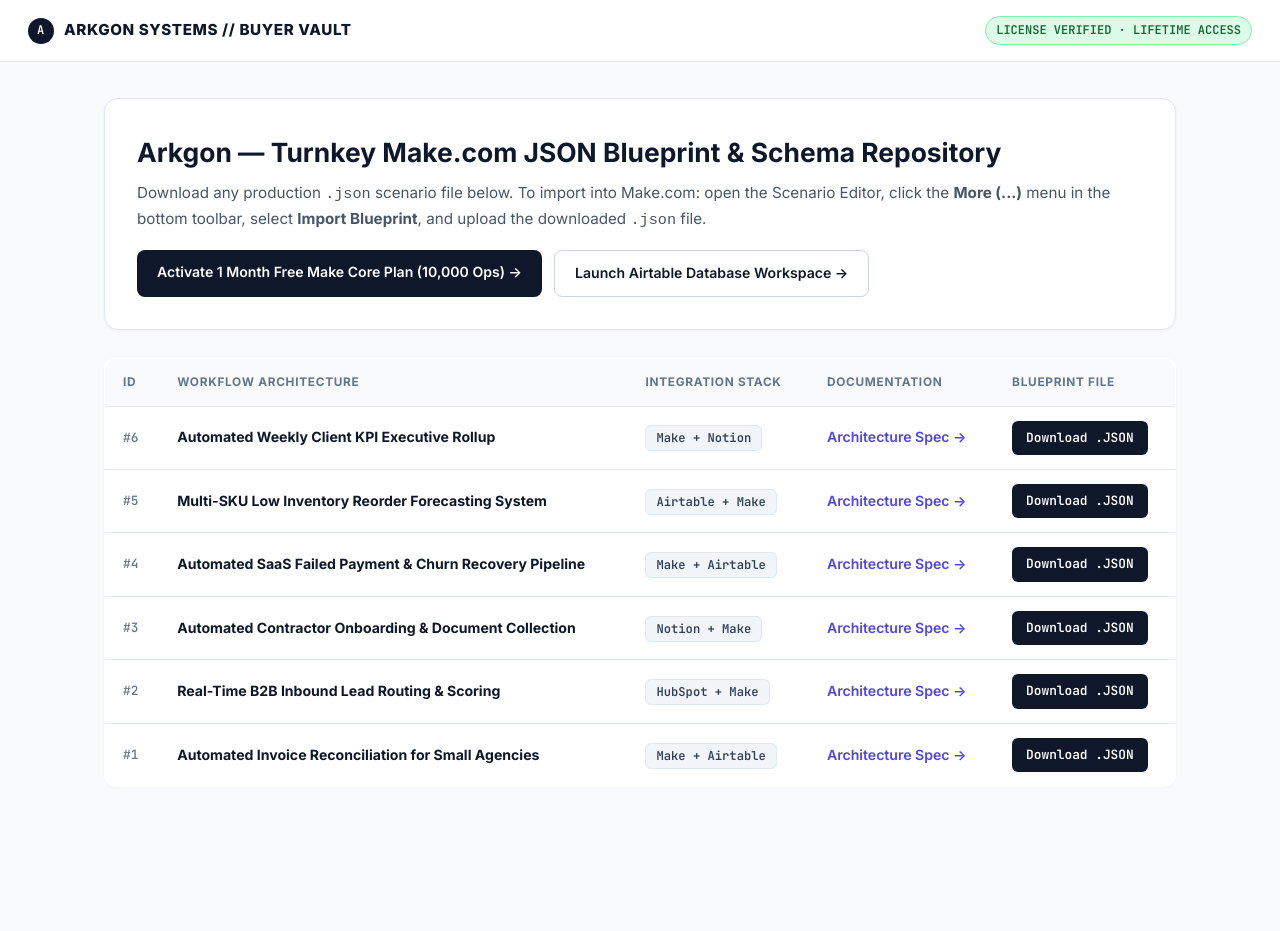
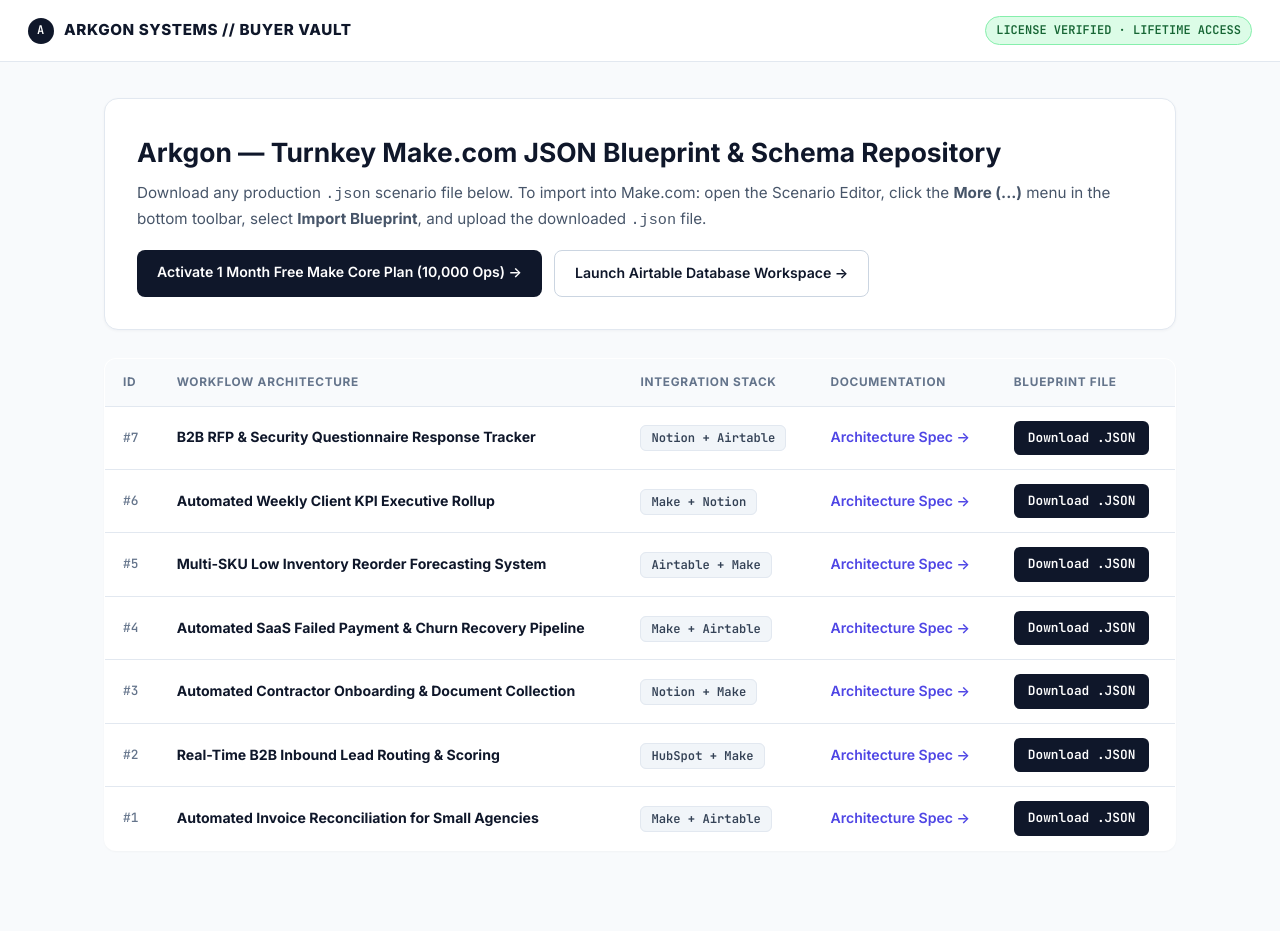
Before and after one commit to Arkgonsystems/b2b-workflow-guides, a Jekyll site: the page vault-9x7k2m.html, which Jekyll copies as it is, in a window 1280 px wide. Built offline with Jekyll 4.4.1, drawn with Linux system fonts in a browser that asks for light colours; before the commit the page ends 900 px from its top, so only the background shows below that.

Commit message:
Publish Arkgon Systems Buyer Download Vault (vault-9x7k2m.html)

```diff
--- a/vault-9x7k2m.html
+++ b/vault-9x7k2m.html
@@ -41,6 +41,7 @@
     </div>
   </section>
   <table><thead><tr><th>ID</th><th>Workflow Architecture</th><th>Integration Stack</th><th>Documentation</th><th>Blueprint File</th></tr></thead><tbody>
+<tr><td style="font-family:'JetBrains Mono',monospace;color:#64748b;font-size:0.8rem;">#7</td><td><strong style="color:#0f172a;">B2B RFP &amp; Security Questionnaire Response Tracker</strong></td><td><span class="stack-tag">Notion + Airtable</span></td><td><a href="./guides/rfp-proposal-response-matrix-notion-ai.html" style="color:#4f46e5;font-weight:600;text-decoration:none;">Architecture Spec &rarr;</a></td><td><a class="dl-btn" href="./blueprints/rfp-proposal-response-matrix-notion-ai.json" download="rfp-proposal-response-matrix-notion-ai-make-blueprint.json">Download .JSON</a></td></tr>
 <tr><td style="font-family:'JetBrains Mono',monospace;color:#64748b;font-size:0.8rem;">#6</td><td><strong style="color:#0f172a;">Automated Weekly Client KPI Executive Rollup</strong></td><td><span class="stack-tag">Make + Notion</span></td><td><a href="./guides/client-reporting-kpi-dashboard-looker-sheets.html" style="color:#4f46e5;font-weight:600;text-decoration:none;">Architecture Spec &rarr;</a></td><td><a class="dl-btn" href="./blueprints/client-reporting-kpi-dashboard-looker-sheets.json" download="client-reporting-kpi-dashboard-looker-sheets-make-blueprint.json">Download .JSON</a></td></tr>
 <tr><td style="font-family:'JetBrains Mono',monospace;color:#64748b;font-size:0.8rem;">#5</td><td><strong style="color:#0f172a;">Multi-SKU Low Inventory Reorder Forecasting System</strong></td><td><span class="stack-tag">Airtable + Make</span></td><td><a href="./guides/ecommerce-inventory-reorder-alerts-airtable.html" style="color:#4f46e5;font-weight:600;text-decoration:none;">Architecture Spec &rarr;</a></td><td><a class="dl-btn" href="./blueprints/ecommerce-inventory-reorder-alerts-airtable.json" download="ecommerce-inventory-reorder-alerts-airtable-make-blueprint.json">Download .JSON</a></td></tr>
 <tr><td style="font-family:'JetBrains Mono',monospace;color:#64748b;font-size:0.8rem;">#4</td><td><strong style="color:#0f172a;">Automated SaaS Failed Payment &amp; Churn Recovery Pipeline</strong></td><td><span class="stack-tag">Make + Airtable</span></td><td><a href="./guides/saas-churn-alert-pipeline-stripe-slack.html" style="color:#4f46e5;font-weight:600;text-decoration:none;">Architecture Spec &rarr;</a></td><td><a class="dl-btn" href="./blueprints/saas-churn-alert-pipeline-stripe-slack.json" download="saas-churn-alert-pipeline-stripe-slack-make-blueprint.json">Download .JSON</a></td></tr>
```
